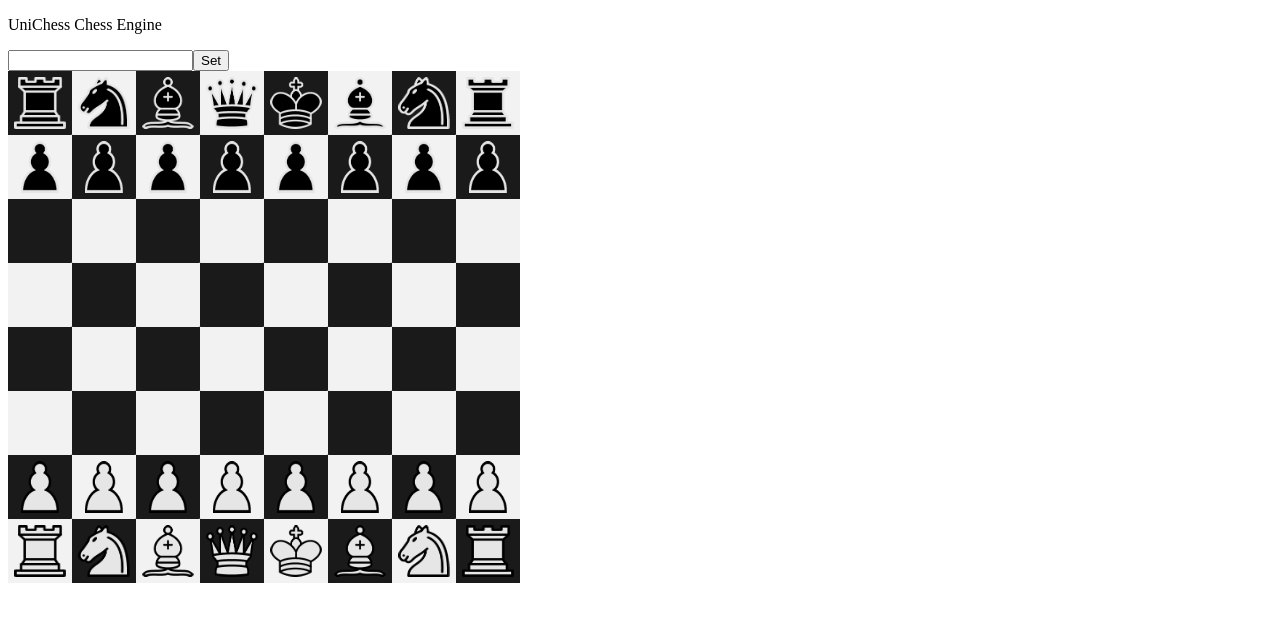
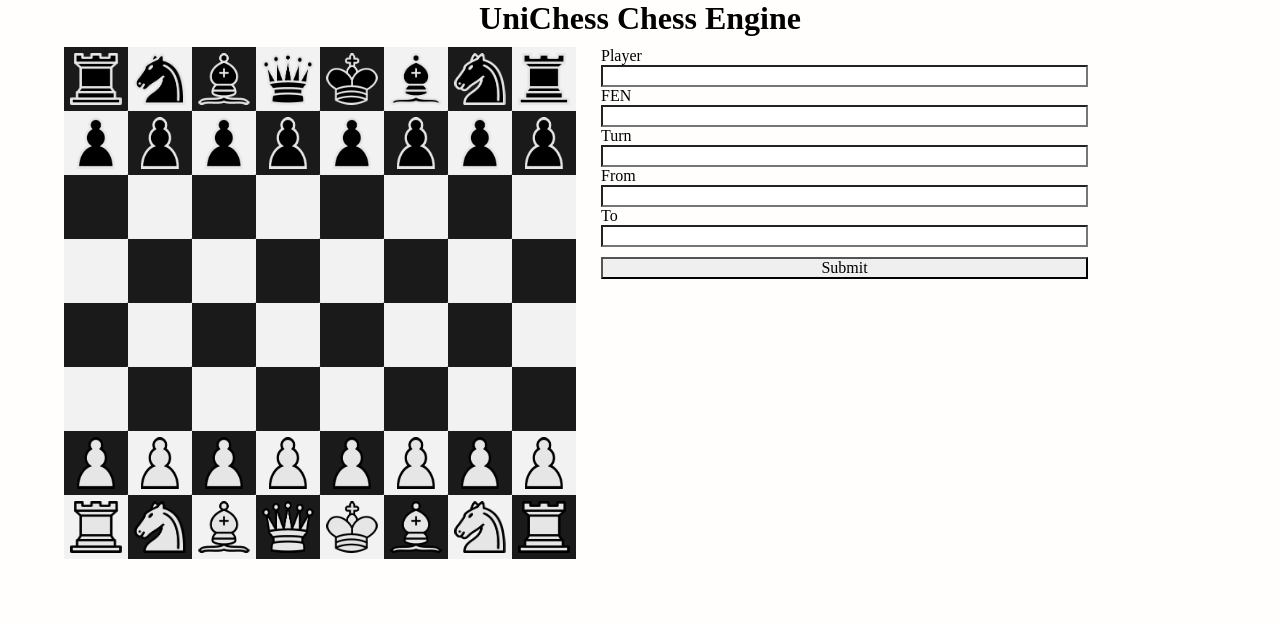
Before and after one commit to cyn1x/rchess, a React app: page / in a window 1280 px wide. Shown: the top 622 px of the page. Built offline with nearby package versions, Linux system fonts and the light colour scheme.

Commit message:
Added forms and basic styling for user interaction

```diff
--- a/src/App.tsx
+++ b/src/App.tsx
@@ -3,15 +3,21 @@ import { GameProvider } from './components/GameContext'
 import GameSettings from "./components/GameSettings";
 import GameCanvas from "./components/index";
 
+import './styles.css'
+
 const App = () => {
     return (
-        <div>
-            <p>UniChess Chess Engine</p>
-            <GameProvider>
-                <GameSettings />
-                <GameCanvas />
-            </GameProvider>
-        </div>
+        <React.Fragment>
+            <div id="unichess-heading">
+                <h1>UniChess Chess Engine</h1>
+            </div>
+            <div id="unichess-app">
+                <GameProvider>
+                    <GameCanvas />
+                    <GameSettings />
+                </GameProvider>
+            </div>
+        </React.Fragment>
     );
 }
 
--- a/src/components/GameSettings.tsx
+++ b/src/components/GameSettings.tsx
@@ -1,16 +1,77 @@
-import React, { useContext } from 'react';
+import React, { useContext, useState, ChangeEvent } from 'react';
 import { GameContext } from './GameContext';
 
 const GameSettings = () => {
     const gameSettings = useContext(GameContext);
 
+    const [currentPlayer, setCurrentPlayer] = useState("");
+    const [fenString, setFenString] = useState("");
+    const [playerTurn, setPlayerTurn] = useState("");
+    const [moveFrom, setMoveFrom] = useState("");
+    const [moveTo, setMoveTo] = useState("");
+
     return (
-        <form>
-            <input name="fen" type="text" />
-            <button onClick={(event: React.FormEvent) => {
-                event.preventDefault();
-            }}>Set</button>
-        </form>
+        <form className="game-form">
+            <div id="currentPlayer" className="form-field" >
+                <label>
+                    <p>Player</p>
+                    <input type="text" name="player" onChange={(event: ChangeEvent<HTMLInputElement>) => {
+                        event.preventDefault();
+                        setCurrentPlayer(event.target.value);
+                    }} />
+                </label>
+            </div>
+            <div id="fenString" className="form-field" >
+                <label>
+                    <p>FEN</p>
+                    <input id="input" type="text" name="fen" onChange={(event: ChangeEvent<HTMLInputElement>) => {
+                        event.preventDefault();
+                        setFenString(event.target.value);
+                    }} />
+                </label>
+            </div>
+            <div id="currentTurn" className="form-field" >
+                <label>
+                    <p>Turn</p>
+                    <input type="text" name="turn" onChange={(event: ChangeEvent<HTMLInputElement>) => {
+                        event.preventDefault();
+                        setPlayerTurn(event.target.value);
+                    }} />
+                </label>
+            </div>
+            <div id="moveFrom" className="form-field" >
+                <label>
+                    <p>From</p>
+                    <input type="text" name="from" onChange={(event: ChangeEvent<HTMLInputElement>) => {
+                        event.preventDefault();
+                        setMoveFrom(event.target.value);
+                    }} />
+                </label>
+            </div>
+            <div id="moveTo" className="form-field" >
+                <label>
+                    <p>To</p>
+                    <input type="text" name="to" onChange={(event: ChangeEvent<HTMLInputElement>) => {
+                        event.preventDefault();
+                        setMoveTo(event.target.value);
+                    }} />
+                </label>
+            </div>
+            <div id="submit" className="form-field" >
+                <input type="submit" value="Submit" onClick={(event: React.FormEvent) => {
+                    event.preventDefault();
+                    gameSettings.setGameState({
+                        player: currentPlayer,
+                        game: {
+                            nextFenString: fenString,
+                            nextPlayerTurn: playerTurn,
+                            movePieceFrom: moveFrom,
+                            movePieceTo: moveTo
+                        }
+                    })
+                }}/>
+            </div>
+      </form>
     );
 }
 
--- /dev/null
+++ b/src/styles.css
@@ -0,0 +1,66 @@
+* {
+    box-sizing: border-box;
+    padding: 0px;
+    margin: 0px;
+}
+
+body {
+    background-color: rgb(255, 254, 252);
+    text-align: center;
+}
+
+#unichess-heading {
+    font-size: 75%;
+    justify-content: center;
+    margin-bottom: 10px;
+}
+
+form {
+    display: inline-block;
+    width: 100%;
+    margin-top: 25px;
+    padding-left: 10%;
+    padding-right: 10%;
+}
+
+.form-field {
+    text-align: left;
+}
+
+input {
+    -webkit-appearance: none;
+    appearance: none;
+}
+
+button, input, select, textarea {
+    font-family: inherit;
+    font-size: 100%;
+}
+
+.form-field input {
+    width: 100%;
+}
+
+#submit {
+    padding-top: 10px;
+}
+
+@media (min-width: 600px) {
+
+    #unichess-heading {
+        font-size: inherit;
+    }
+
+    #unichess-app {
+        display: flex;
+        justify-content: center;
+    }
+
+    form {
+        width: 50%;
+        margin-top: 0px;
+        padding-left: 25px;
+        padding-right: 10%;
+    }
+
+}
```
